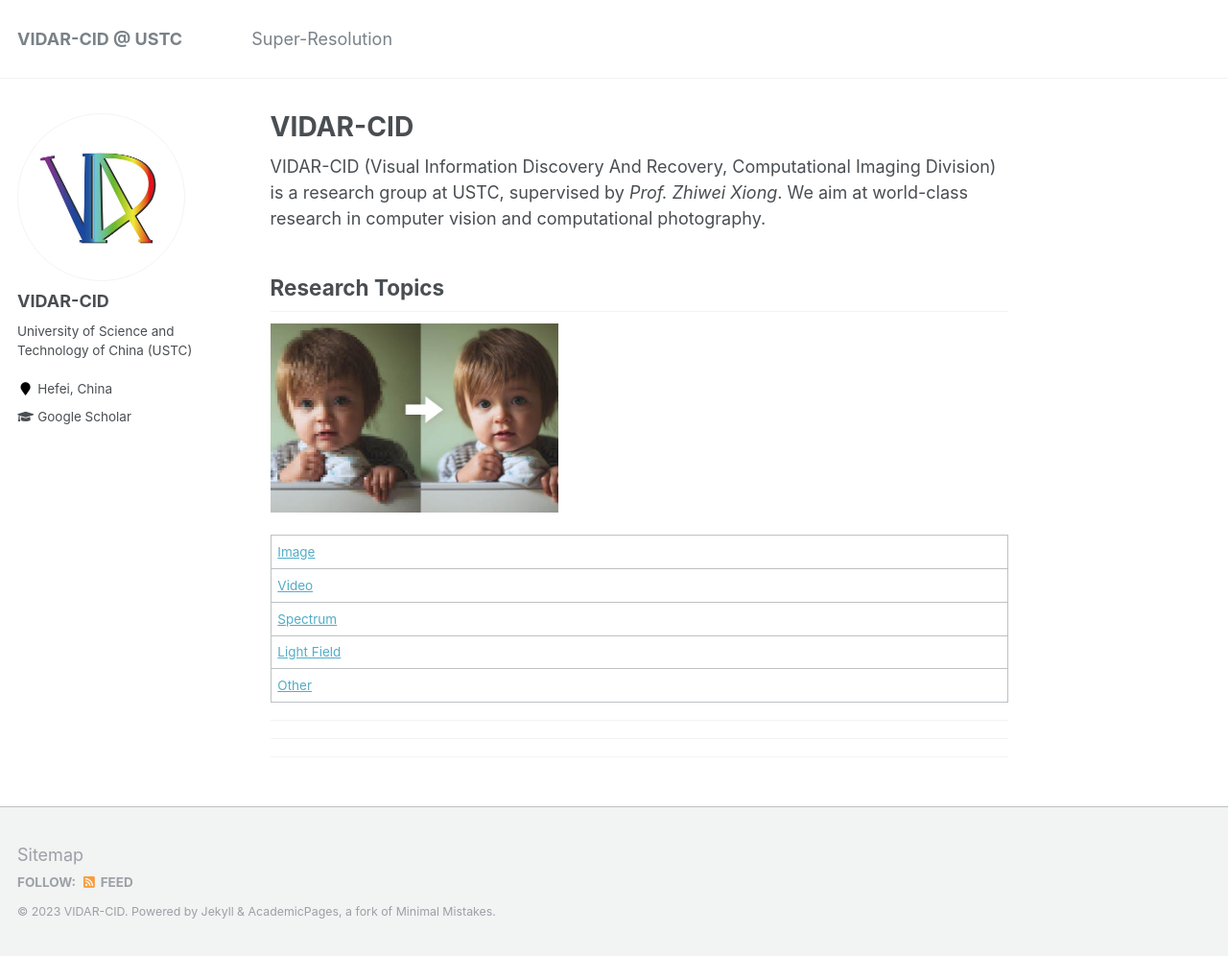
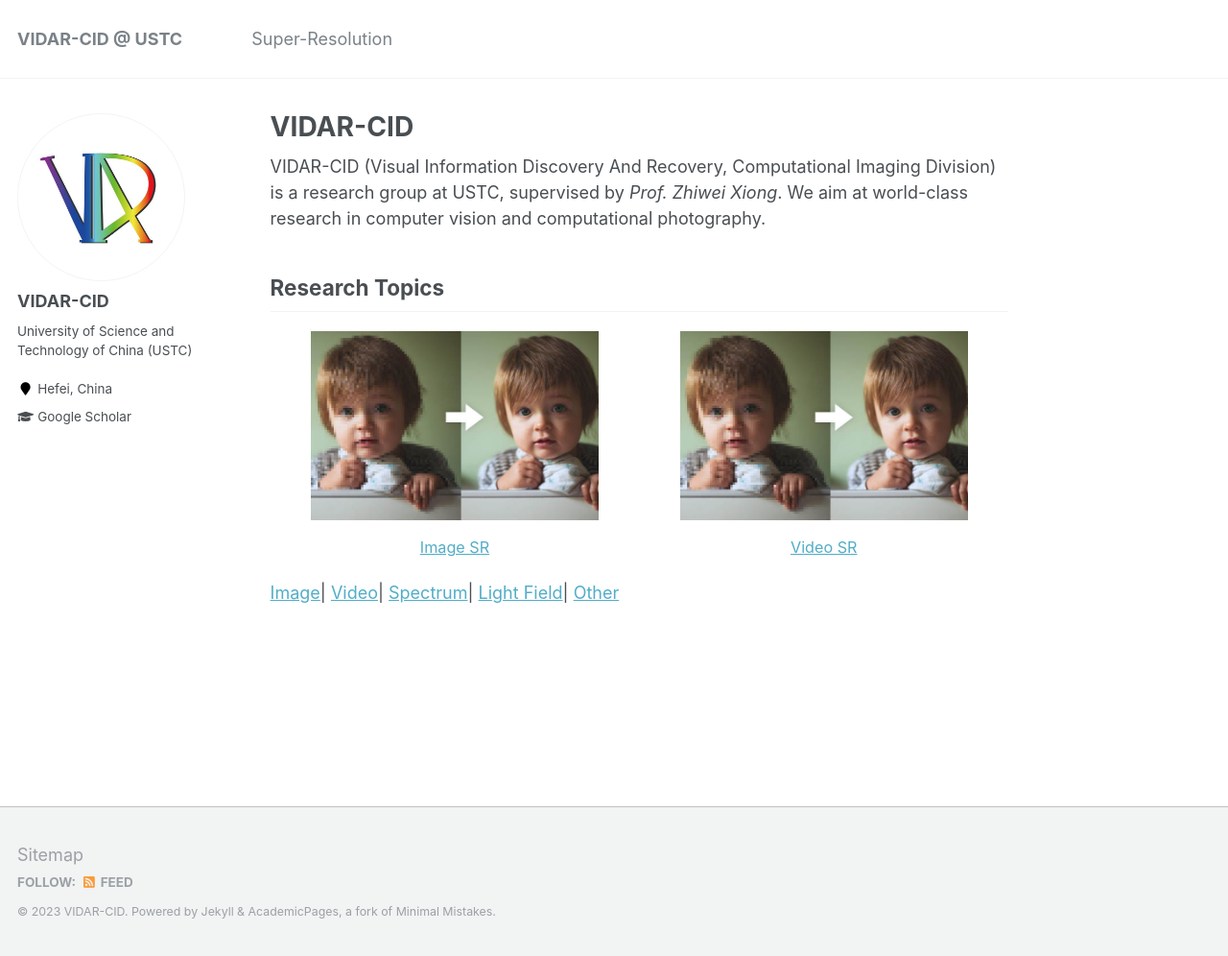
Before and after one commit to VIDAR-CID/vidar-cid.github.io, a Jekyll site: the page built from _pages/about.md, in a window 1280 px wide and 996 px high. Shown: the whole window at 96% size. Built offline with Jekyll 4.4.1, drawn with Linux system fonts in a browser that asks for light colours.

Commit message:
Major Update: Responsive column in index

```diff
--- a/_pages/about.md
+++ b/_pages/about.md
@@ -16,30 +16,48 @@ VIDAR-CID (Visual Information Discovery And Recovery, Computational Imaging Divi
 
 ## Research Topics
 
+<!-- <div style="overflow-x:auto;">
+<table class= "table table-responsive">
+  <tr>
+    <td> <a href="/low-level/sr-image.html" id="super-resolution"><img src="/images/topic-sr.jpg"  width="300"></a></td>
+    <td><a href="/low-level/sr-image.html" id="super-resolution"><img src="/images/topic-sr.jpg"  width="300"></a></td>
+   </tr>
+   <tr>
+    <td> <a href="/low-level/sr-image.html">Image SR</a> </td>
+    <td> <a href="/low-level/sr-video.html">Video SR</a> </td>
+   </tr>
+</table>
+</div> -->
 
-<!-- ![Super Resolution]({{ site.baseurl }}/images/topic-sr.jpg)-->
-<a href="/super-resolution.html" id="super-resolution"><img src="/images/topic-sr.jpg"  width="300"></a> <br>
-<!-- **[Super-Resolution](/super-resolution.html)** -->
+<div class="row">
 
-[Image](/low-level/sr-image.html) |
-[Video](/low-level/sr-video.html) |
-[Spectrum](/low-level/sr-spectrum.html) |
-[Light Field](/low-level/sr-light-field.html) |
-[Other](/low-level/sr-other.html) |
+<div class="column">
+<table class= "table table-responsive">
+  <tr>
+    <td> <a href="/low-level/sr-image.html" id="super-resolution"><img src="/images/topic-sr.jpg"  width="300"></a></td>
+   </tr>
+   <tr>
+    <td> <a href="/low-level/sr-image.html">Image SR</a> </td>
+   </tr>
+</table>
+</div>
 
----
+<div class="column">
+<table class= "table table-responsive">
+  <tr>
+    <td><a href="/low-level/sr-image.html" id="super-resolution"><img src="/images/topic-sr.jpg"  width="300"></a></td>
+   </tr>
+   <tr>
+    <td> <a href="/low-level/sr-video.html">Video SR</a> </td>
+   </tr>
+</table>
+</div>
+
+</div>
 
 
-<!-- ![Depth Sensing]({{ site.baseurl }}/images/topic-depth.jpg) -->
-<!-- <a href="/depth-sensing.html" id="depth-sensing"><img src="/images/topic-depth.jpg"  width="300"></a> <br>
-**[Depth Sensing](/depth-sensing.html)** -->
-
-
----
-
-<!-- ![Biomedical Imaging]({{ site.baseurl }}/images/topic-biomedical.jpg) -->
-<!-- <a href="/biomedical-imaging.html" id="biomedical-imaging"><img src="/images/topic-biomedical.jpg"  width="300"></a> <br>
-**[Biomedical Imaging](/biomedical-imaging.html)** -->
-
-
----
+[Image](/low-level/sr-image.html)|
+[Video](/low-level/sr-video.html)|
+[Spectrum](/low-level/sr-spectrum.html)|
+[Light Field](/low-level/sr-light-field.html)|
+[Other](/low-level/sr-other.html)
--- a/_sass/_base.scss
+++ b/_sass/_base.scss
@@ -53,19 +53,6 @@ h6 {
   font-size: $type-size-6;
 }
 
-// publication
-pub {
- color: gray;
-}
-
-highlighted {
-  color: #dc322f;
- }
-
- // abstract
-div .abs {
-  margin-bottom: 3em;
- }
 
 small, .small {
   font-size: $type-size-6;
@@ -327,3 +314,39 @@ b, i, strong, em, blockquote, p, q, span, figure, img, h1, h2, header, input, a,
   -webkit-transition: $global-transition;
   transition: $global-transition;
 }
+
+
+// publication
+pub {
+  color: gray;
+ }
+
+highlighted {
+   color: #dc322f;
+  }
+
+// abstract
+div .abs {
+   margin-bottom: 3em;
+  }
+
+
+.row {
+  display: flex;
+  flex-direction: row;
+  flex-wrap: wrap;
+  width: 100%;
+}
+
+.column {
+  display: flex;
+  flex-direction: column;
+  flex-basis: 100%;
+}
+
+@media screen and (min-width: 800px) {
+.column {
+  flex: 1
+}
+
+}
--- a/_sass/_tables.scss
+++ b/_sass/_tables.scss
@@ -36,3 +36,15 @@ td {
 tr, td, th {
   vertical-align: middle;
 }
+
+
+ // table in index
+table {
+  border-collapse: collapse;
+  border: none;
+}
+table td, th {
+ border: none;
+ text-align: center;
+ font-size: 1.2em;
+}
```
